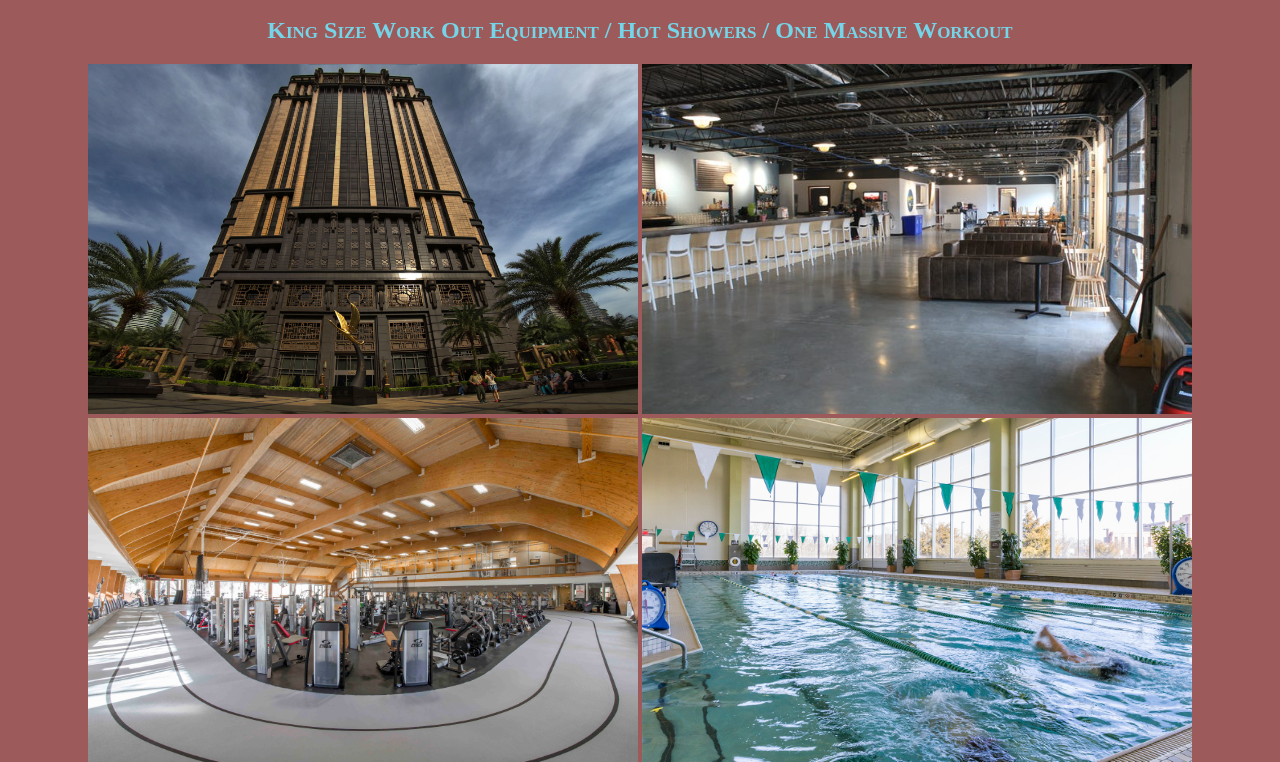
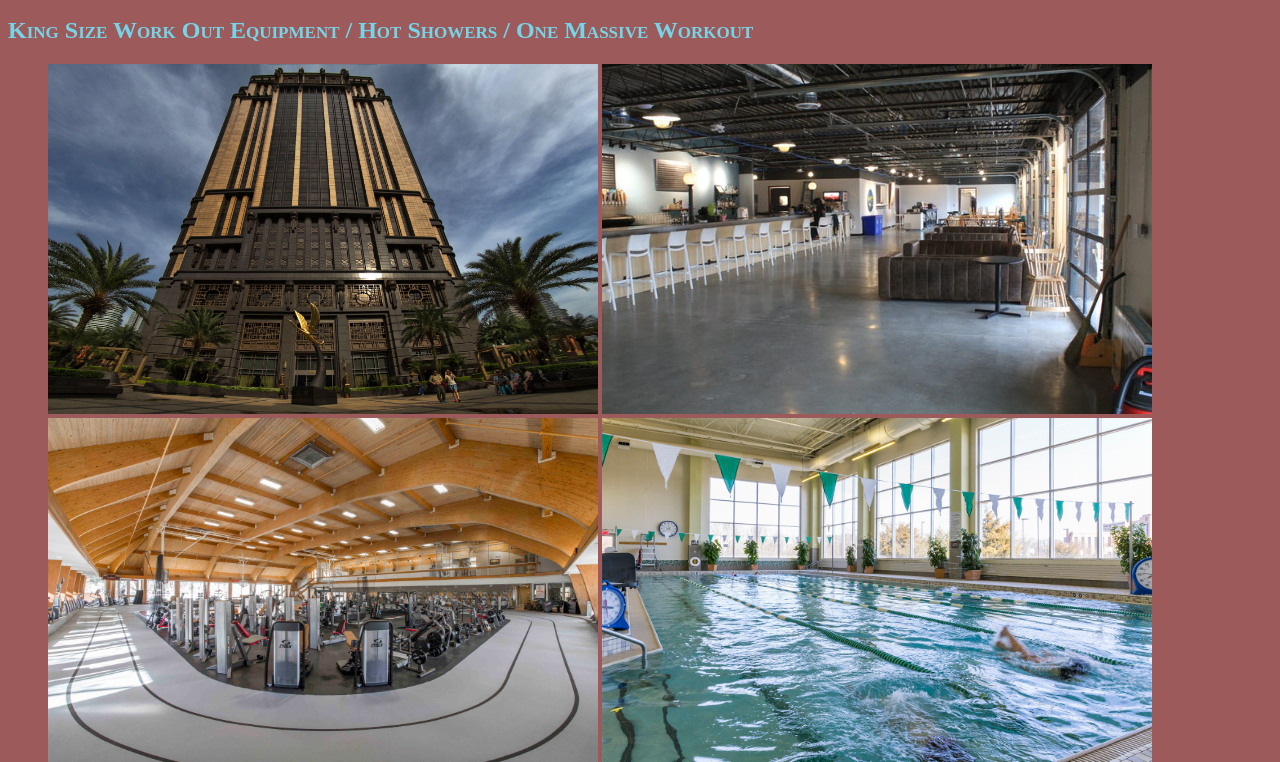
Before and after one commit to ScottSullivan2022Spring/-Fit-for-Fun-Fitness-Club, a plain HTML site: page Index.html in a window 1280 px wide. Shown: the part 101-863 px from the top of the page. Drawn offline with Linux system fonts and the light colour scheme.

Commit message:
Update Styles.css

```diff
--- a/Styles.css
+++ b/Styles.css
@@ -1,7 +1,4 @@
-body {background-color: rgb(157, 90, 90);font-variant: small-caps;
-  div { color:rgb(157, 90, 90);text-align: center;font-variant: small-caps;margin: 5px; }
-    p { color:rgb(116, 143, 209);font-style: bold;font-variant: small-caps;margin: 40px; }
-}
+body {background-color: rgb(157, 90, 90);font-variant: small-caps;}
 .figcaption {color: rgb(116, 143, 209);padding: 50px;}
 .img-container {float:right; width: 33px; padding: 50px;}
 h1 {color: #ffffff;}
```
